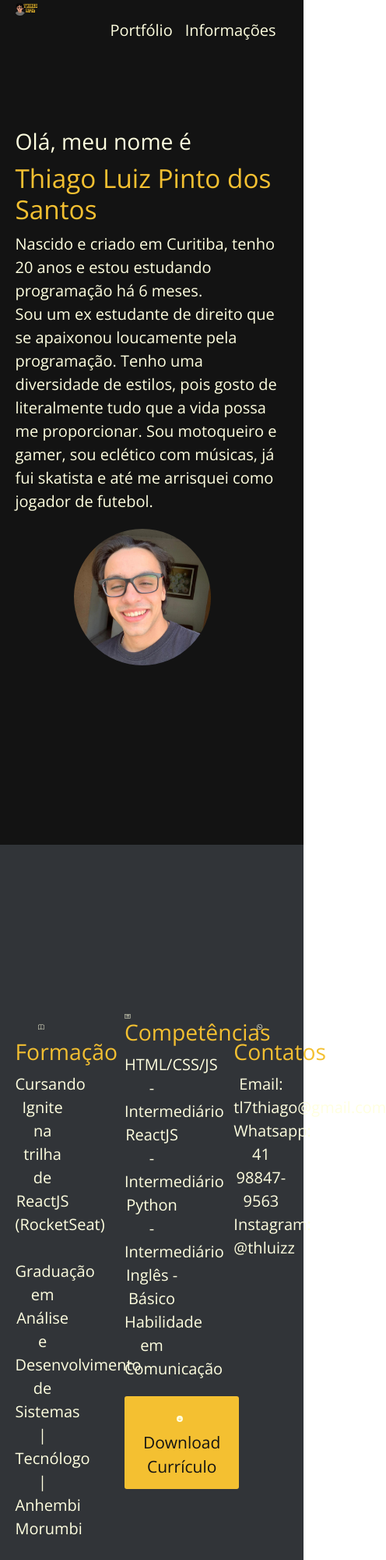
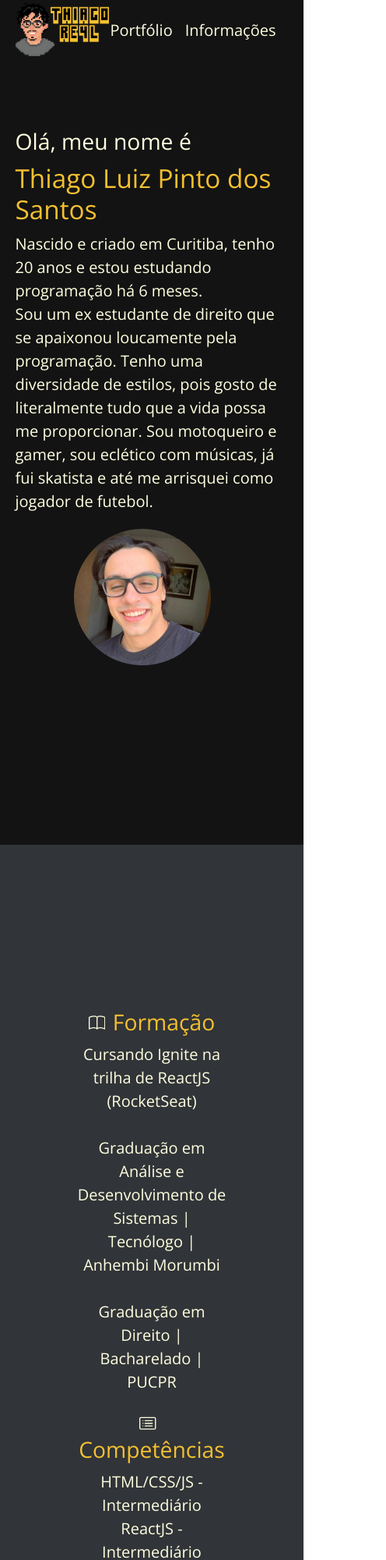
Before and after one commit to ThiagoRe4l/Curriculo-Thiago, a plain HTML site: page index.html in a window 390 px wide. Shown: the top 2000 px of the page at 78% size, 496 px wide, since content can reach past the window. Drawn offline with nearby package versions, Linux system fonts and the light colour scheme.

Commit message:
Add files via upload

```diff
--- a/index.html
+++ b/index.html
@@ -13,14 +13,17 @@
     <title>Currículo - ThiagoRe4l</title>
 </head>
 <body>
+    <!-- Incio da Barra de navegação -->
     <ul class="barra-navegacao">
         <a href="#home"><img class="logo" src="thiaguinho_logo_teste.png" alt="ThiagoRe4l"></a>
         <li><a class="link" href="#informacao">Informações</a></li>
         <li><a class="link" href="https://github.com/ThiagoRe4l" target="_blank">Portfólio</a></li>
     </ul>
+    <!-- Fim da Barra de navegação -->
     <div>
-        <div class="pg1" id="home">
-            <div class="container1">
+        <!-- Inicio da pagina home -->
+        <section class="pagina-home" id="home">
+            <div class="container-pagina">
                 <div class="row">
                     <div class="col-md-6">
                         <h3>Olá, meu nome é </h3>
@@ -34,8 +37,10 @@
                     </div>
                 </div>
             </div>
-        </div>
-            <section class="pg2">
+        </section>
+        <!-- Fim da pagina home -->
+        <!-- Inicio da pagina informação -->
+        <section class="pagina-informacao">
             <div class="curriculo">
                 <div class="item-curriculo">
                     <div>
@@ -77,6 +82,7 @@
                 </div>
             </div>
         </section>
+        <!-- Fim da pagina informação -->
     </div>
 </body>
 </html>
--- a/styles.css
+++ b/styles.css
@@ -1,3 +1,5 @@
+/* Css global */
+
 * {
     margin: 0;
     padding: 0;
@@ -11,6 +13,8 @@ body {
     overflow-y: scroll;
     overflow-x: hidden;
 }
+
+/* Css barra de navegação */
 
 .barra-navegacao {
     position: fixed;
@@ -50,11 +54,13 @@ li a:hover {
     color: #F4C031;
 }
 
-.pg1 {
+/* Css pagina home */
+
+.pagina-home {
     background-color: #131313;
 }
 
-.container1 {
+.container-pagina {
     padding: 1% 5% 0% 5%;
 }
 
@@ -75,7 +81,9 @@ li a:hover {
     margin-right: 5rem;
 }
 
-.pg2 {
+/* Css pagina informação */
+
+.pagina-informacao {
     background-color: #313438;
     padding-top: 10.5rem;
     padding-bottom: 5rem;
@@ -86,6 +94,7 @@ li a:hover {
     padding: 1% 5% 5% 5%;
     display: flex;
     justify-content: space-between;
+    flex-direction: row;
 }
 
 .item-curriculo {
@@ -95,6 +104,8 @@ li a:hover {
 .titulos {
     color: #F4C031;
 }
+
+/* Css Botão */
 
 .cv {
     padding: 12px 24px;
@@ -110,6 +121,8 @@ li a:hover {
     opacity: 0.8;
     transition: color 0.2s;
 }
+
+/* Css icones */
 
 .bi-arrow-down-circle-fill {
     width: 8%;
@@ -131,3 +144,63 @@ li a:hover {
     width: 10%;
     margin: 0% 5% 3% 0%;
 }
+
+/* ----------------------------------------------------------- Css responsividade ------------------------------------------------------------- */
+
+@media only screen and (max-width: 1079px) {
+    .logo {
+        width: 120px;
+        float: none;
+    }
+
+    .curriculo {
+        text-align: none;
+        padding: 0;
+        flex-direction: column;
+        align-items: center;
+        width: 100%;
+    }
+
+    .item-curriculo {
+        margin: 0;
+        padding: 0;
+        font-size: 20%;
+        width: 50%;
+    }
+
+    .cv {
+        margin-top: 10rem;
+        padding: 0.5rem;
+        position:absolute;
+        left:0;
+        right:0;
+        margin-left:auto;
+        margin-right:auto;
+        max-width: 50%;
+        font-size: 1rem;
+    }
+
+    .bi-arrow-down-circle-fill {
+        display: none;
+    }
+
+    .bi-card-list {
+        float: none;
+        margin: 0% 5% 3% 0%;
+    }
+}
+
+@media only screen and (min-width: 1080px) and (max-width: 1544px) {
+    .bi-arrow-down-circle-fill {
+        display: none;
+    }
+
+    .item-curriculo {
+        width: 30%;
+    }
+
+    .bi-card-list {
+        float: none;
+        margin: 0% 5% 3% 0%;
+    }
+}
```
Lines whose indentation alone changed are shown as unchanged.
